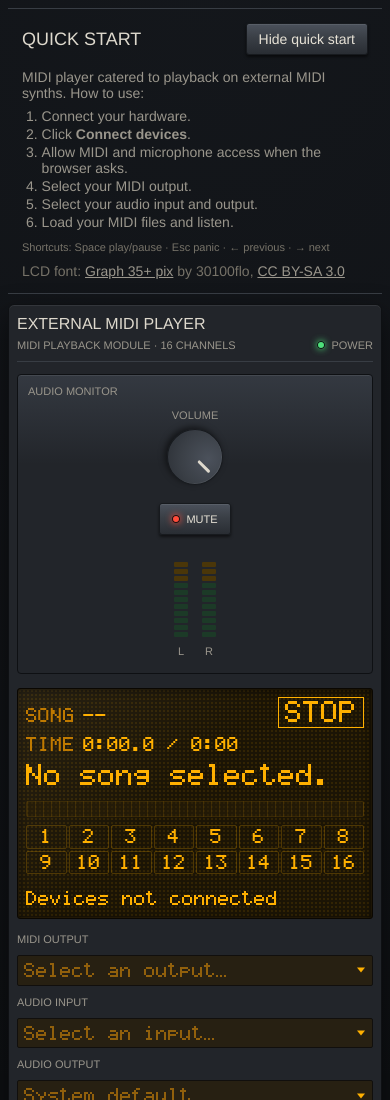
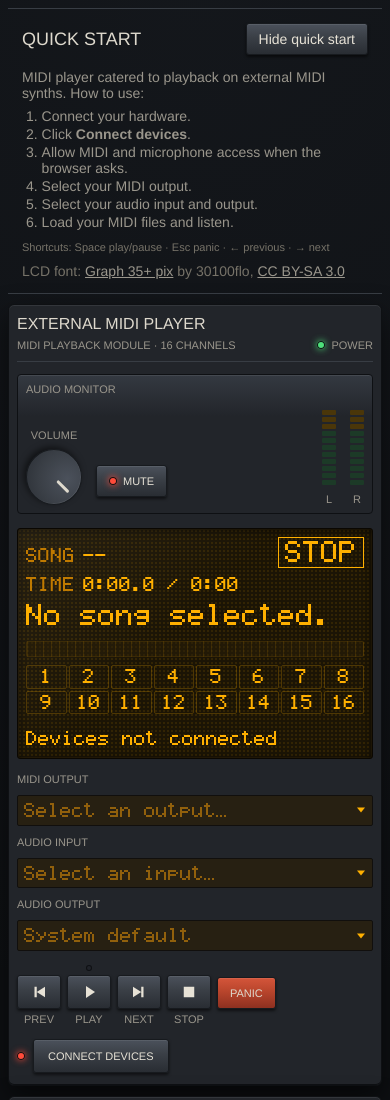
Before and after one commit to wilsontr/external-midi-player, a website built with Vite: page index.html in a window 390 px wide. Shown: the top 1100 px of the page. Built offline with nearby package versions, Linux system fonts and the light colour scheme.

Commit message:
style(faceplate): lay the monitor controls in a row when the card spans the width
Below the 960 px breakpoint the monitor card spans the whole face, so the
heading, volume knob and mute key read left to right with the level meter
on the right edge instead of stacking down a column. The 190 px desktop
column keeps the stacked layout. Covered by an e2e layout test at 800 px
and 1280 px.

```diff
--- a/src/styles.css
+++ b/src/styles.css
@@ -1170,6 +1170,55 @@ button:disabled {
   outline-offset: 2px;
 }
 
+/*
+ * Below the three-column faceplate the monitor card spans the full width, so
+ * its controls read left-to-right like the rest of the front panel instead of
+ * stacking down a narrow column. The card only gets the row treatment at the
+ * widths where the card itself is a row; the 190 px desktop column keeps the
+ * stacked layout. The level meter anchors the right edge, balancing the
+ * controls grouped on the left.
+ */
+@media (max-width: 959px) {
+  .strip-monitor {
+    flex-direction: row;
+    flex-wrap: wrap;
+    align-items: flex-end;
+    gap: 10px 24px;
+  }
+
+  .strip-monitor > .silk-label {
+    align-self: center;
+    margin: 0;
+  }
+
+  .knob-section,
+  .mute-section {
+    margin: 0;
+  }
+
+  .mute-section {
+    margin-bottom: 8px;
+  }
+
+  .strip-monitor .meter {
+    margin: 0 0 0 auto;
+  }
+}
+
+/* Very narrow screens: the card title keeps its own line, the controls fit
+   side by side (knob, mute key, L/R ladders). */
+@media (max-width: 600px) {
+  .strip-monitor {
+    gap: 8px 14px;
+    padding: 8px;
+  }
+
+  .strip-monitor > .silk-label {
+    flex-basis: 100%;
+    align-self: flex-start;
+  }
+}
+
 /* ------------------------------------------------------------- narrow screens */
 
 @media (max-width: 480px) {
```
Also changed, not shown: tests/e2e/t11-faceplate.spec.ts (+34 -0 lines).
